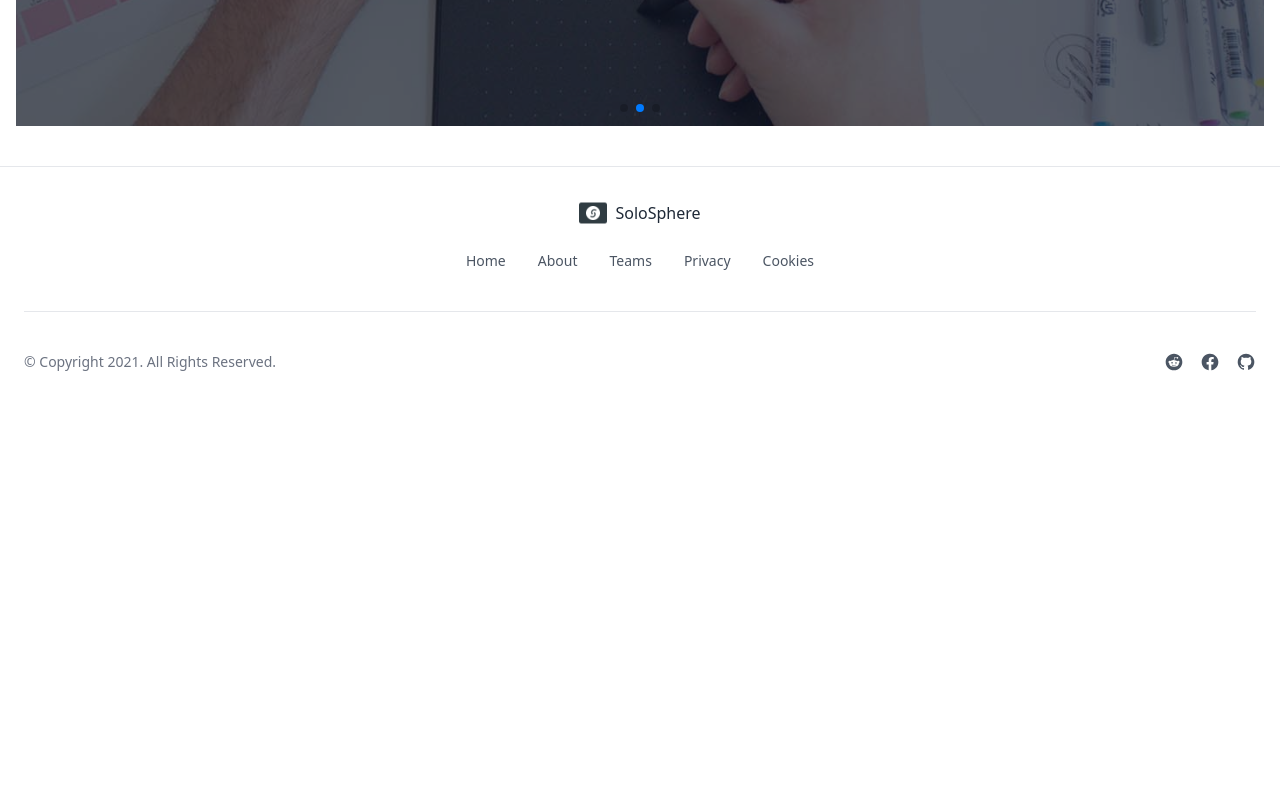
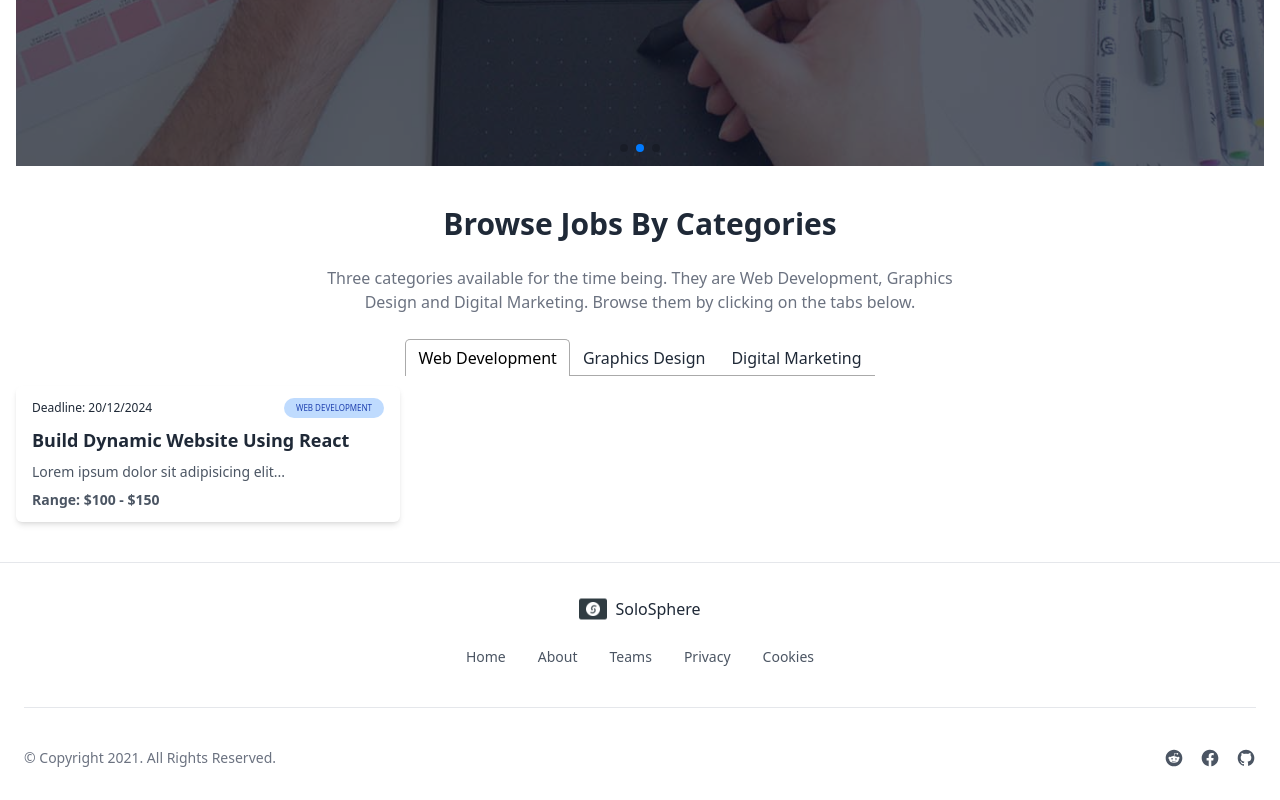
Before and after one commit to jubayer-webdev/ProgrammingHeroWebCourse, a React (Vite) app: page / in a window 1280 px wide. Shown: the part 590-1390 px from the top of the page. Before the commit the page ends 994 px from the top, so only its background shows below. Built offline with nearby package versions, Linux system fonts and the light colour scheme; no server answers.

Commit message:
added TabCategories.jsx and JobCard.jsx

```diff
--- /dev/null
+++ b/src/components/JobCard.jsx
@@ -0,0 +1,21 @@
+/* eslint-disable react/prop-types */
+
+const JobCard = () => {
+    return (
+        <div className="w-full max-w-sm px-4 py-3 bg-white rounded-md shadow-md hover:scale-[1.05] transition-all">
+            <div className="flex items-center justify-between">
+                <span className="text-xs font-light text-gray-800 ">Deadline: 20/12/2024</span>
+                <span className="px-3 py-1 text-[8px] text-blue-800 uppercase bg-blue-200 rounded-full ">Web Development</span>
+            </div>
+
+            <div>
+                <h1 className="mt-2 text-lg font-semibold text-gray-800 ">Build Dynamic Website Using React</h1>
+
+                <p className="mt-2 text-sm text-gray-600 ">Lorem ipsum dolor sit adipisicing elit...</p>
+                <p className="mt-2 text-sm font-bold text-gray-600 ">Range: $100 - $150</p>
+            </div>
+        </div>
+    );
+};
+
+export default JobCard;
--- /dev/null
+++ b/src/components/TabCategories.jsx
@@ -0,0 +1,41 @@
+import { Tab, Tabs, TabList, TabPanel } from "react-tabs";
+import "react-tabs/style/react-tabs.css";
+import JobCard from "./JobCard";
+
+const TabCategories = () => {
+    return (
+        <Tabs>
+            <div>
+                <h1 className="text-2xl font-semibold text-center text-gray-800 capitalize lg:text-3xl ">Browse Jobs By Categories</h1>
+
+                <p className="max-w-2xl mx-auto my-6 text-center text-gray-500 ">Three categories available for the time being. They are Web Development, Graphics Design and Digital Marketing. Browse them by clicking on the tabs below.</p>
+                <div className="flex items-center justify-center">
+                    <TabList>
+                        <Tab>Web Development</Tab>
+                        <Tab>Graphics Design</Tab>
+                        <Tab>Digital Marketing</Tab>
+                    </TabList>
+                </div>
+
+                {/*//! 1st */}
+                <TabPanel>
+                    <h2>
+                        <JobCard />
+                    </h2>
+                </TabPanel>
+
+                {/*//! 2st */}
+                <TabPanel>
+                    <h2>Content 2</h2>
+                </TabPanel>
+
+                {/*//! 3rd */}
+                <TabPanel>
+                    <h2>Content 3</h2>
+                </TabPanel>
+            </div>
+        </Tabs>
+    );
+};
+
+export default TabCategories;
--- a/src/pages/Home.jsx
+++ b/src/pages/Home.jsx
@@ -1,9 +1,11 @@
 import Carousel from "../components/Carousel";
+import TabCategories from "../components/TabCategories";
 
 const Home = () => {
     return (
-        <div className="container px-4 mx-auto">
+        <div className="container px-4 mx-auto py-10">
             <Carousel />
+            <TabCategories />
         </div>
     );
 };
```
